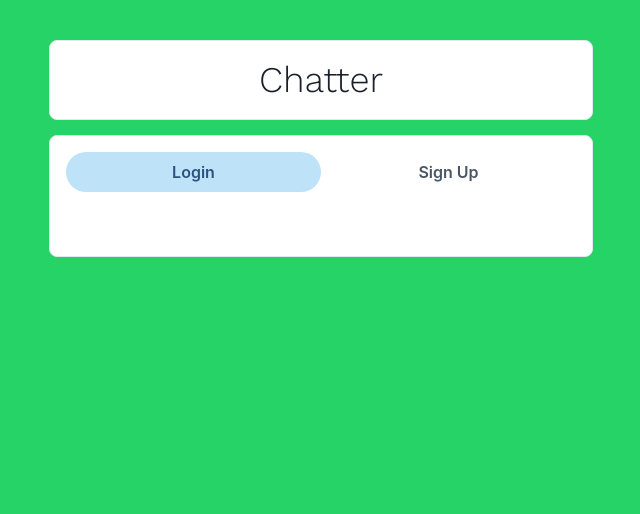
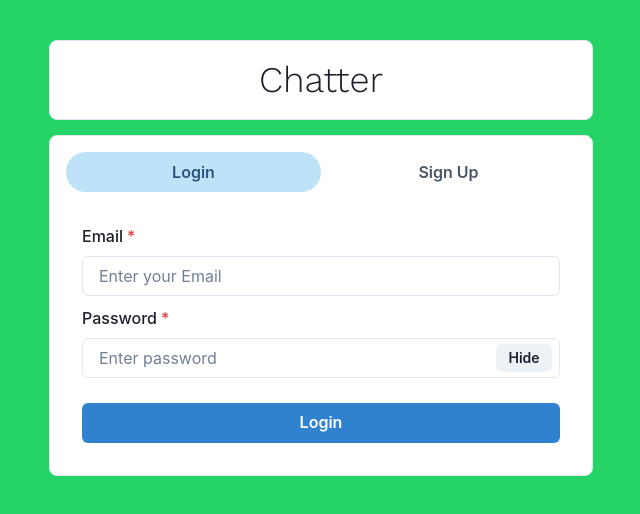
Before and after one commit to Anuththiga/MERN-chat-app, a React (Create React App) app in the folder frontend/: page / in a window 1280 px wide. Shown: the top 514 px of the page, without its empty margins (319-959 px from the left). Built offline with nearby package versions, Linux system fonts and the light colour scheme.

Commit message:
login UI

```diff
--- /dev/null
+++ b/frontend/src/Components/Login.js
@@ -0,0 +1,39 @@
+import React from 'react';
+import { VStack, FormControl, FormLabel, Input, Button, InputGroup, InputRightElement } from "@chakra-ui/react";
+
+const Login = () => {
+  return (
+    <VStack spacing="10px">
+      <FormControl id="email" isRequired>
+        <FormLabel>Email</FormLabel>
+        <Input
+          type="email"
+          placeholder="Enter your Email"
+        />
+      </FormControl>
+      <FormControl id="password" isRequired>
+        <FormLabel>Password</FormLabel>
+        <InputGroup size="md">
+          <Input
+            type="password"
+            placeholder="Enter password"
+          />
+          <InputRightElement width="4.5rem">
+            <Button h="1.75rem" size="sm">
+              Hide
+            </Button>
+          </InputRightElement>
+        </InputGroup>
+      </FormControl>
+      <Button
+        width="100%"
+        colorScheme="blue"
+        style={{ marginTop: 15 }}
+      >
+        Login
+      </Button>
+    </VStack>
+  )
+}
+
+export default Login
--- a/frontend/src/Pages/HomePage.js
+++ b/frontend/src/Pages/HomePage.js
@@ -28,7 +28,7 @@ const HomePage = () => {
           </TabList>
           <TabPanels>
             <TabPanel>
-              {/* <Login /> */}
+              <Login />
             </TabPanel>
             <TabPanel>
               <SignUp />
```
